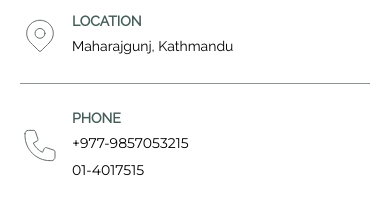
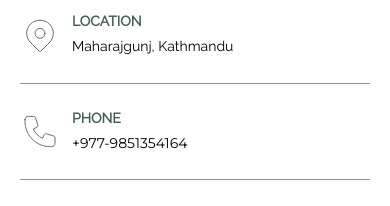
Before and after one commit to sudip-milologic/rayaspace-website, a Next.js app: page / in a window 390 px wide. Shown: the part 10080-10286 px from the top of the page. Built offline with nearby package versions, Linux system fonts and the light colour scheme; no server answers.

Commit message:
fix: contact us phone number change

```diff
--- a/src/app/_pages/ContactUs.tsx
+++ b/src/app/_pages/ContactUs.tsx
@@ -51,10 +51,7 @@ const ContactUs = () => {
                     PHONE
                   </p>
                   <p className="lg:text-xl text-sm leading-[23.48px] lg:mt-3 mt-1 font-montserrat">
-                    +977-9857053215
-                  </p>
-                  <p className="lg:text-xl text-sm leading-[23.48px] lg:mt-3 mt-1 font-montserrat">
-                    01-4017515
+                    +977-9851354164
                   </p>
                 </div>
               </div>
```
